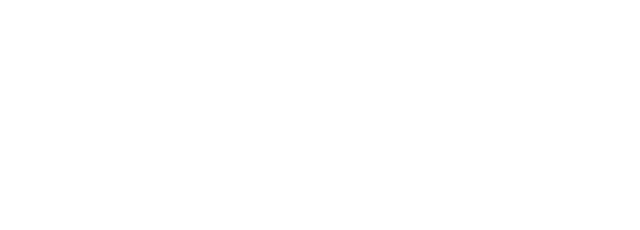
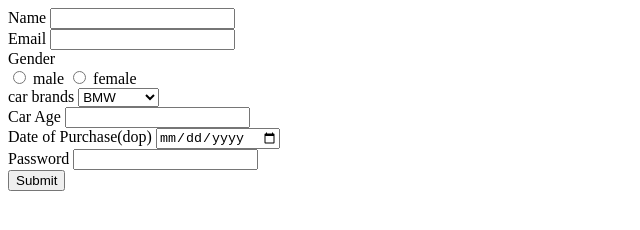
Before and after one commit to acciojob/car-insurance-form-negisuraj080, a website: page main.html in a window 1280 px wide. Shown: the whole page, without its empty margins (0-640 px from the left). Drawn offline with Linux system fonts and the light colour scheme.

Commit message:
created a submission

```diff
--- a/main.html
+++ b/main.html
@@ -11,6 +11,43 @@
     <script type="text/javascript" src="./script.js">
 </script>
 
+	<label>Name</label>
+    <input type="text" id="name" required><br>
+
+    <label>Email</label>
+	<input type="Email" id="email" required><br>
+
+	<label for="gender">Gender</label><br>
+	<input type="radio" name="male" required>
+	<label for="male">male</label>
+
+	<input type="radio" name=female required>
+	<label for="female">female</label><br>
+
+
+	<label>car brands</label>
+	<select>
+		<option vlaue="BMW">BMW</option>
+		<option vlaue="Audi">Audi</option>
+		<option vlaue="Mercedez">Mercedez</option>
+	</select><br>
+
+	<label>Car Age</label>
+    <input type="Number" id="carage" required><br>
+
+	<label>Date of Purchase(dop)</label>
+	<input type="Date" id="dop" required><br>
+
+	<label>Password</label>
+	<input type="Password" id="password" required><br>
+
+	<button type="submit">Submit</button>
+
+
+
+
+
+
 </body>
 
 </html>
```
